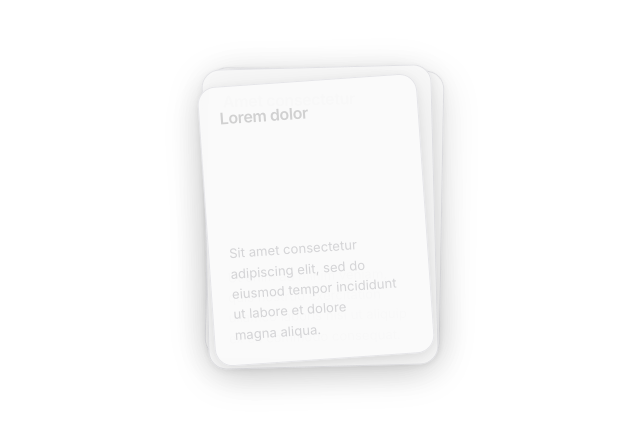
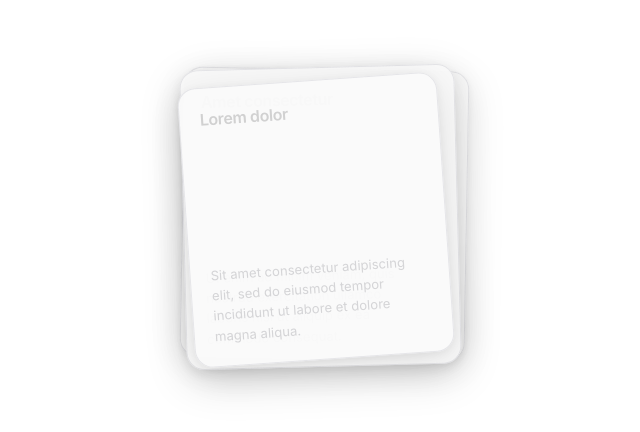
Before and after one commit to nashe01/react-components, a React (Vite) app in the folder example-app/: page / in a window 1280 px wide. Shown: the part 4050-4482 px from the top of the page, without its empty margins (338-978 px from the left). Built offline with nearby package versions, Linux system fonts and the light colour scheme.

Commit message:
stacked cards resizing and adjusting

```diff
--- a/example-app/src/components/StackedCardsRevealHorizontal.tsx
+++ b/example-app/src/components/StackedCardsRevealHorizontal.tsx
@@ -61,8 +61,8 @@ function endOffsetsHorizontal(
 
 function getCardDefs(viewportWidth: number): CardDef[] {
   let scale = Math.min(1, viewportWidth / 1100);
-  const baseW = [220, 230, 235, 210];
-  const baseH = [280, 300, 290, 260];
+  const baseW = [260, 275, 285, 250].slice(0, cards.length);
+  const baseH = [280, 300, 290, 260].slice(0, cards.length);
 
   const build = (s: number) => ({
     widths: baseW.map((v) => Math.round(v * s)),
@@ -71,9 +71,10 @@ function getCardDefs(viewportWidth: number): CardDef[] {
 
   let { widths, heights } = build(scale);
   let gap = 34;
+  const gapCount = Math.max(0, cards.length - 1);
 
   for (let i = 0; i < 10; i++) {
-    const total = widths.reduce((a, w) => a + w, 0) + gap * 3;
+    const total = widths.reduce((a, w) => a + w, 0) + gap * gapCount;
     if (total <= viewportWidth - 32) break;
     scale *= 0.94;
     ({ widths, heights } = build(scale));
@@ -161,7 +162,9 @@ export default function StackedCardsRevealHorizontal() {
               const ox = lerp(def.start.ox, def.end.ox, progress);
               const oy = lerp(def.start.oy, def.end.oy, progress);
               const rotation = lerp(def.start.r, def.end.r, progress);
-              const scale = index === middleIndex ? lerp(1, 1.1, progress) : 1;
+              const isMiddleCard = index === middleIndex;
+              const scale = isMiddleCard ? lerp(1, 1.1, progress) : 1;
+              const middleShadowBoost = isMiddleCard ? progress : 0;
               const left = viewport.width / 2 - def.width / 2 + ox;
               const top = viewport.height / 2 - def.height / 2 + oy;
 
@@ -176,6 +179,9 @@ export default function StackedCardsRevealHorizontal() {
                     top: `${top}px`,
                     transform: `rotate(${rotation}deg) scale(${scale})`,
                     zIndex: def.start.z,
+                    boxShadow: isMiddleCard
+                      ? `0 ${Math.round(12 + 8 * middleShadowBoost)}px ${Math.round(44 + 8 * middleShadowBoost)}px rgba(0,0,0,${(0.14 + 0.1 * middleShadowBoost).toFixed(3)}), 0 ${Math.round(4 + 2 * middleShadowBoost)}px ${Math.round(14 + 4 * middleShadowBoost)}px rgba(0,0,0,${(0.08 + 0.05 * middleShadowBoost).toFixed(3)})`
+                      : undefined,
                   }}
                 >
                   <h3
```
